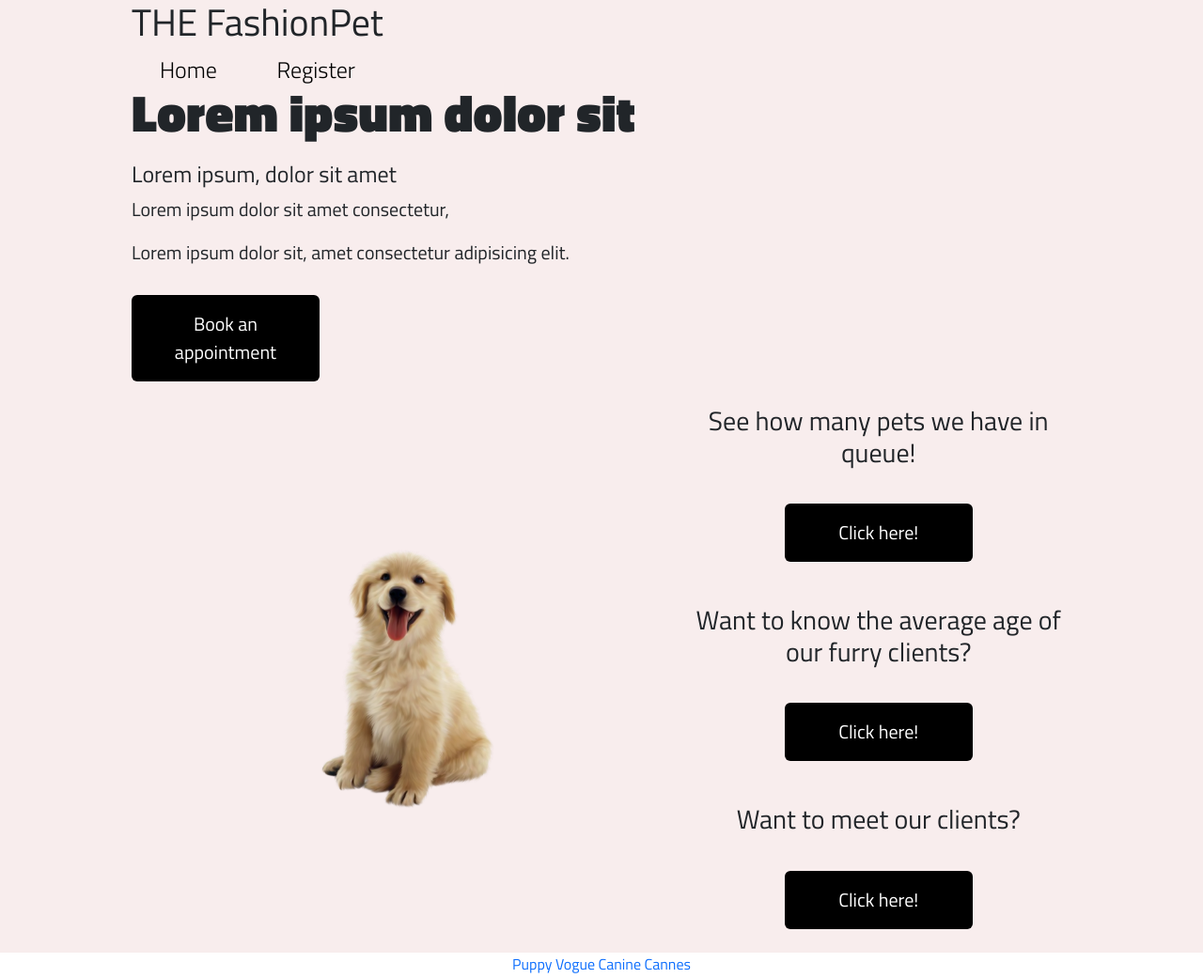
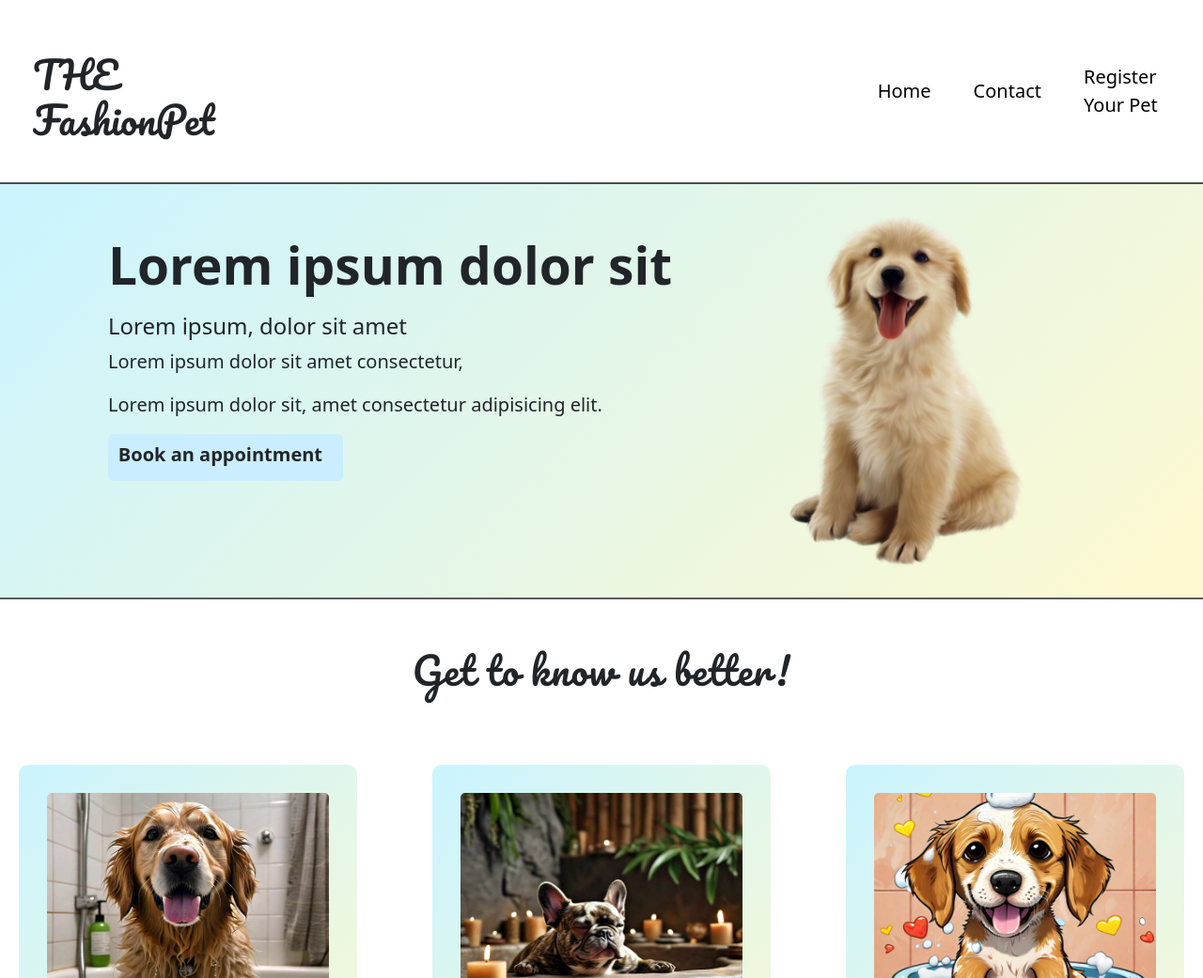
Before and after one commit to evilEnkidu/pet-salon, a plain HTML site: page index.html in a window 1280 px wide. Shown: the top 1041 px of the page at 94% size. Drawn offline with nearby package versions, Linux system fonts and the light colour scheme.

Commit message:
Fixed styling issues, delete button is now working

```diff
--- a/index.html
+++ b/index.html
@@ -3,81 +3,71 @@
 <head>
     <meta charset="UTF-8">
     <meta name="viewport" content="width=device-width, initial-scale=1.0">
-    <title>THE FashionPet</title>
+    <title>The FashionPet</title>
     <link rel="stylesheet" href="https://cdn.jsdelivr.net/npm/bootstrap@5.3.3/dist/css/bootstrap.min.css">
     <link rel="preconnect" href="https://fonts.googleapis.com">
     <link rel="preconnect" href="https://fonts.gstatic.com" crossorigin>
-    <link href="https://fonts.googleapis.com/css2?family=Titillium+Web:ital,wght@0,200;0,300;0,400;0,600;0,700;0,900;1,200;1,300;1,400;1,600;1,700&display=swap" rel="stylesheet">
-    <link rel="stylesheet" href="https://cdn.jsdelivr.net/npm/bootstrap@5.3.3/dist/css/bootstrap.min.css">
-    <link rel="stylesheet" href="styles.css">
-
+    <link href="https://fonts.googleapis.com/css2?family=PT+Sans:ital,wght@0,400;0,700;1,400;1,700&family=Pacifico&family=Titillium+Web:ital,wght@0,200;0,300;0,400;0,600;0,700;0,900;1,200;1,300;1,400;1,600;1,700&display=swap" rel="stylesheet">
+    <link rel="stylesheet" href="petfashio.css">
 </head>
 <body>
+
 <header class="site-header">
+    <nav class="flex-navbar">
+        <div class="title-container">
+        <h1 class="title">THE FashionPet</h1>
+    </div>
+        <a href="" class="flex-link">Home</a>
+        <a href="" class="flex-link">Contact</a>
+        <a href="./register.html" class="flex-link">Register Your Pet</a>
+    </nav>
+</header>
 
-        <div class="container">
-
-            <h1>THE FashionPet</h1>
-
-            <nav>
-
-                <a href="index.html">Home</a>
-                <a href="./register.html">Register</a>
-
-            </nav>
-
-        </div>
-        <div class="container">
-
+<div class="wrapper">
+    <div class="info">
         <p class="main-text">Lorem ipsum dolor sit</p>
         <p class="secondary-text">Lorem ipsum, dolor sit amet</p>
         <p class="normal-text">Lorem ipsum dolor sit amet consectetur, </p>
         <p class="normal-text">Lorem ipsum dolor sit, amet consectetur adipisicing elit.</p>
-
         <a href="#" class="btn">Book an appointment</a>
-
-            <div class="flex-container">
-
+    </div>
     <div>
-
-                    <img src="./images/puppy.png" alt="Cute puppy" id="puppy">
-
+        <img src="./images/puppy.png" alt="Cute puppy" class="main-img">
+    </div>
 </div>
 
+
+<main>
+    <h2 class="subtitle">Get to know us better!</h2>
     <div class="button-container">
-
         <div class="queue-container">
-
-                        <h3>See how many pets we have in queue!</h3>
+            <img src="./images/bath.jpg" alt="puppy bath" class="gallery-img">
+            <h3 class="card-text">See our queue!</h3>
             <button class="btn" onclick="showPetCount();" id="countBtn">Click here!</button>
-
         </div>
-
         <div class="age-container">
-
-                        <h3>Want to know the average age of our furry clients?</h3>
+            <img src="./images/bath3.jpg" alt="puppy bath" class="gallery-img">
+            <h3 class="card-text">Average age of our clients</h3>
             <button class="btn" onclick="showAvgAge();" id="ageBtn">Click here!</button>
-
         </div>
-
         <div class="name-container">
-
-                        <h3>Want to meet our clients?</h3>
+            <img src="./images/bath2.jpg" alt="puppy bath" class="gallery-img">
+            <h3 class="card-text">Our client's names</h3>
             <button class="btn" onclick="showPetNames();" id="nameBtn">Click here!</button>
-
         </div>
-
     </div>
-
+</main>
+<h3 class="subtitle">Your furry baby will thank you!</h3>
+<footer>
+    <div class="footer-container">
+        <div class="footer-nav">
+                <ul>
+                <li><a href="">Puppy Vogue</a></li>
+                <li><a href="">Pet Trends</a></li>
+                <li><a href="">Login as Admin</a></li>
+            </ul>
         </div>
-
     </div>
-
-    </header>
-    <footer>
-        <a href="">Puppy Vogue</a>
-        <a href="">Canine Cannes</a>
-        <a href=""></a>
 </footer>
 <script src="./script.js"></script>
 </body>
--- /dev/null
+++ b/petfashio.css
@@ -0,0 +1,162 @@
+/* Global */
+*{
+    padding: 0;
+    margin: 0;
+    box-sizing: border-box;
+}
+
+/* Images */
+.main-img{
+    height: 400px;
+    width: auto;
+
+}
+.gallery-img{
+    height: 300px;
+    width: 300px;
+    padding-bottom: 20px;
+    border-radius: 5px;
+}
+
+/* Text */
+.main-text{
+    font-weight: 900 ;
+    font-size: 55px;
+    line-height: 1;
+    letter-spacing: 1;
+}
+.secondary-text{
+    font-weight: 400;
+    font-size: 24px;
+    margin-top: 20px;
+    margin-bottom: 5px;
+}
+.info{
+    padding-top: 3%;
+    padding-right: 50px;
+}
+.normal-text{
+    font-size: 20px;
+    line-height: 1.5;
+}
+.title{
+    padding-top: 20px;
+    font-family: "Pacifico", cursive;
+}
+.title-container{
+    padding-right: 55%;
+}
+a{
+    text-decoration: none;
+    color: black;
+    padding-right: 5px;
+}
+a:hover{
+    text-decoration: underline;
+}
+.card-text{
+    font-weight: 400;
+    padding-bottom: 10px;
+    font-size: 24px;
+}
+.subtitle{
+    text-align: center;
+    letter-spacing: 1px;
+    font-family: "Pacifico", cursive;
+    font-size: 40px;
+    margin-top: 4%;
+    margin-bottom: 2%;
+}
+/* header */
+.site-header{
+    padding: 25px;
+    margin: 10px;
+}
+.flex-navbar{
+    margin-inline: auto;
+    display: flex;
+    justify-content: flex-end;
+    align-items: center;
+    gap: 40px;
+}
+.flex-link{
+    font-size: 20px;
+}
+
+/* Structure */
+
+.wrapper{
+    display: flex;
+    justify-content: center;
+    background: linear-gradient(135deg, #CAF4FF, #FFF9D0);;
+    border-top: 2px solid #4c4c4d;
+    border-bottom: 2px solid rgb(92, 91, 92);
+    padding: 20px 0 20px;
+}
+.button-container{
+    padding-top: 4%;
+    padding-bottom: 4%;
+    display: flex;
+    font-size: 20px;
+    justify-content: space-evenly;
+    flex-wrap: wrap;
+    gap: 60px;
+}
+
+.btn{
+    padding-left: 1px;
+    vertical-align: middle;
+    background-color: #caeeff;
+    margin: 0 auto;
+    width: 250px;
+    height: 50px;
+    font-size: 20px;
+    font-weight: 600;
+
+}
+.name-container:hover,
+.age-container:hover,
+.queue-container:hover{
+    background: linear-gradient(-135deg, #CAF4FF, #FFF9D0);
+}
+.name-container,
+.age-container,
+.queue-container{
+    text-align: center;
+    background: linear-gradient(135deg, #CAF4FF, #FFF9D0);
+    padding: 30px;
+    border-radius: 10px;
+    border-color: azure;
+    border: none;
+    overflow-y: auto;
+}
+
+.gallery-container{
+    padding-top: 3%;
+}
+
+/* footer */
+footer{
+    background-color: #111;
+}
+.footer-container{
+    width: 100%;
+    padding: 20px 20px 10px;
+}
+.footer-nav{
+    margin: 30px 0;
+}
+.footer-nav ul{
+    display: flex;
+    justify-content: center;
+}
+.footer-nav ul li a{
+    color: white;
+    margin: 20px;
+    text-decoration: none;
+    font-size: 1em;
+    opacity: 0.7;
+}
+.footer-nav ul li a:hover{
+    opacity: 1;
+}
--- a/register.css
+++ b/register.css
@@ -21,8 +21,18 @@ a:hover{
     align-items: center;
     background: linear-gradient(135deg, #CAF4FF, #FFF9D0);
 }
+.logo{
+    font-family: "Pacifico", cursive;
+}
+.site-header{
+    padding: 50px 30px;
+    background: linear-gradient(-135deg, #CAF4FF, #FFF9D0);
+}
+.header-links{
+    padding-left: 35px;
+}
 .container{
-    padding: 25px 30px;
+    padding: 20px 25px;
     max-width: 1000px;
     width: 100%;
     background: #fff;
@@ -120,3 +130,9 @@ form .button button:hover{
         width: 0;
     }
 }
+#petsTotal{
+    font-size: medium;
+}
+.action{
+    text-align: center;
+}
--- a/styles.css
+++ b/styles.css
@@ -2,7 +2,10 @@
 *{
     margin: 0;
     padding: 0;
-    font-family: "Titillium Web", sans-serif;
+    font-family: "PT Sans", sans-serif;
+}
+body{
+    background-color: #C5B3E0;
 }
 img{
     max-width: 50%;
@@ -10,7 +13,9 @@ img{
 a{
     text-decoration: none;
 }
-
+.logo{
+    font-family: "Pacifico", cursive;
+}
 /*Utilities*/
 .container{
     width: 80%;
@@ -42,8 +47,8 @@ a{
 .btn{
     display: block;
     width: 200px;
-    background-color: black;
-    color: white;
+    background-color: rgb(255, 220, 145);
+    color: black;
     padding: 15px;
     text-align: center;
     margin-top: 30px;
@@ -61,9 +66,7 @@ nav a{
 a:hover{
     text-decoration: underline;
 }
-.site-header{
-    background-color: #F8EDED;
-}
+
 .button-container{
     display: flex;
     flex-direction: column;
```
Also changed, not shown: register.html (+6 -5 lines), register.js (+39 -5 lines), images/452942074_869292885254024_7894241019464908342_n.jpg (added), images/bath2.jpg (added), images/bath3.jpg (added). Lines whose indentation alone changed are shown as unchanged.
